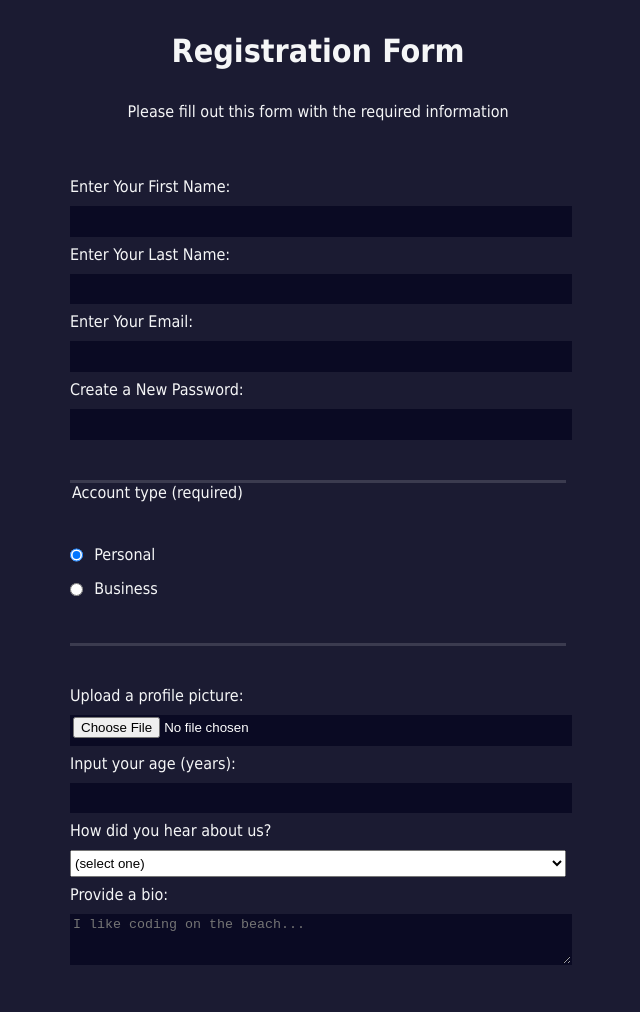
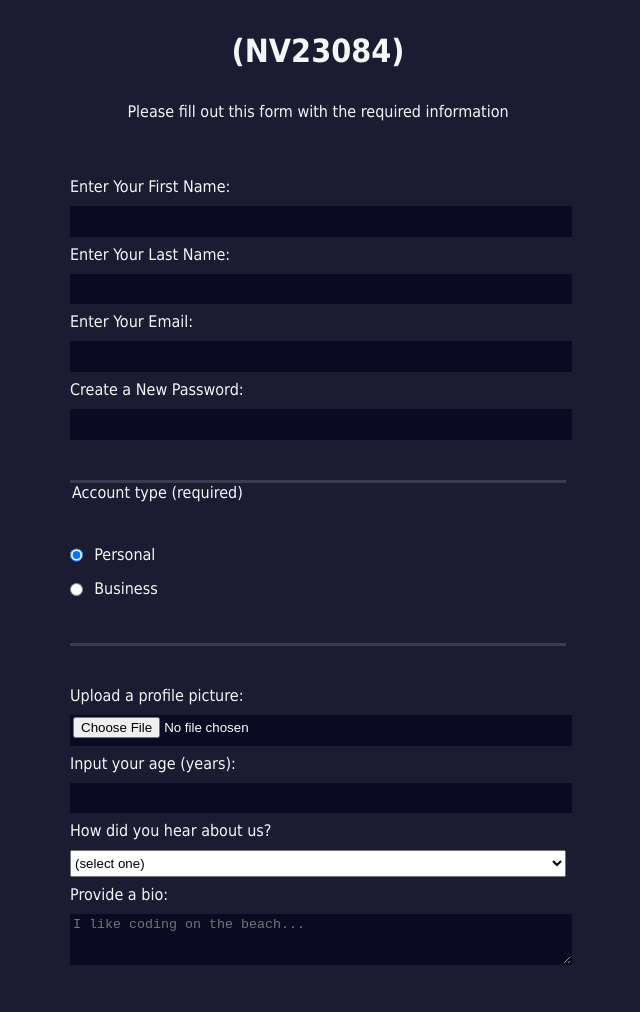
Before and after one commit to nv23084-mohammed-sakakawi/my-first-project, a plain HTML site: page index.html in a window 1280 px wide. Shown: the top 1012 px of the page, without its empty margins (322-962 px from the left). Drawn offline with Linux system fonts and the light colour scheme.

Commit message:
Update index.html

```diff
--- a/index.html
+++ b/index.html
@@ -6,7 +6,7 @@
     <link rel="stylesheet" href="styles.css" />
   </head>
   <body>
-    <h1>Registration Form</h1>
+    <h1>(NV23084)</h1>
     <p>Please fill out this form with the required information</p>
     <form method="post" action='https://register-demo.freecodecamp.org'>
       <fieldset>
```
